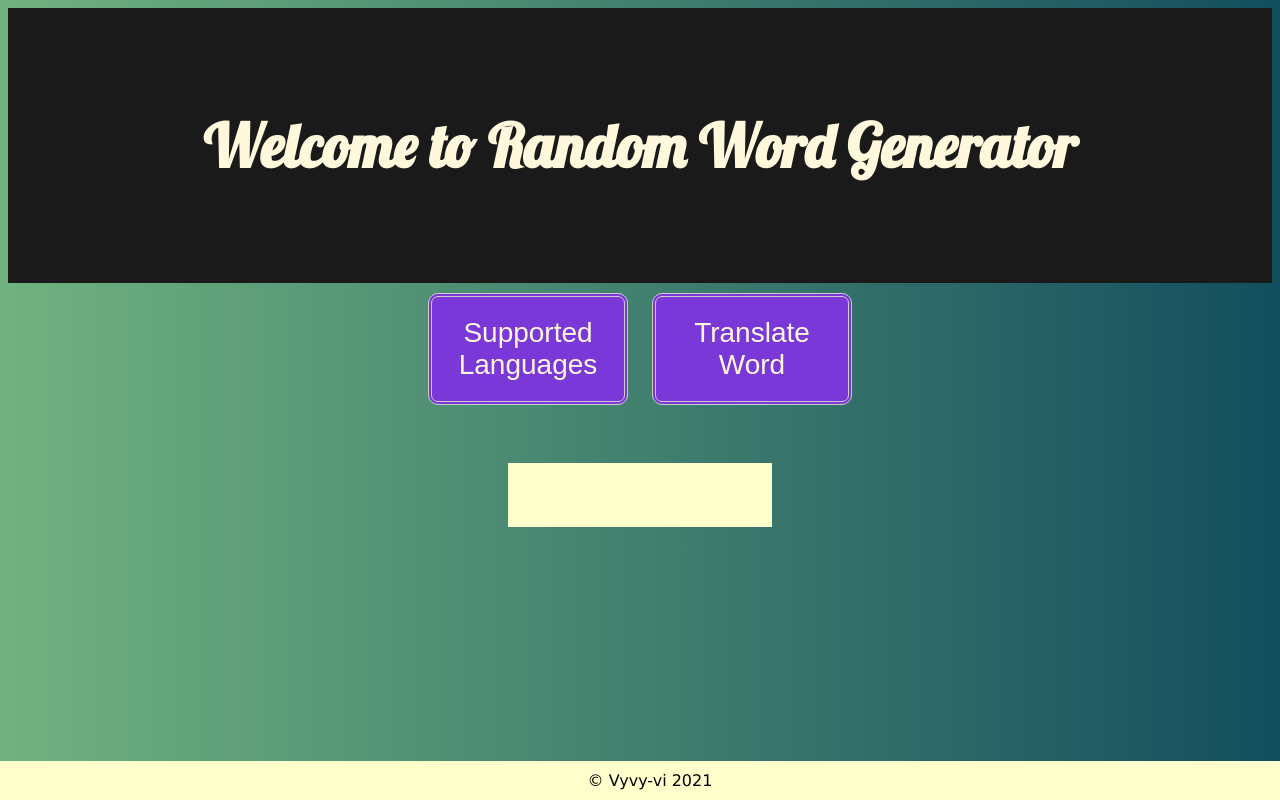
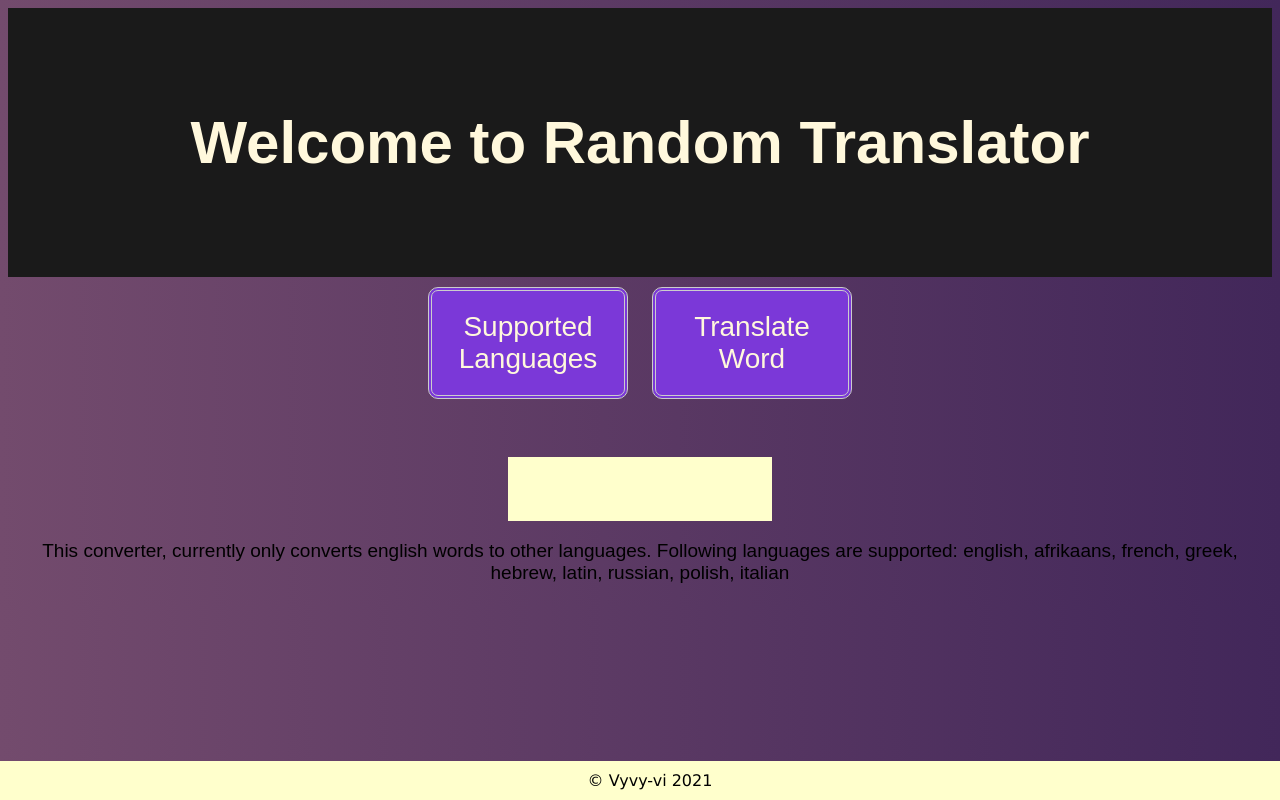
Before and after one commit to Vyvy-vi/MLH_Translate_api, a website: page index.html in a window 1280 px wide. Both pictures are taken after a click on the button "Supported Languages". Drawn offline with Linux system fonts and the light colour scheme; a web font is replaced by a local one.

Commit message:
feat: changed design, added node

```diff
--- a/index.html
+++ b/index.html
@@ -8,7 +8,7 @@
 </head>
 <body>
     <div id="header">
-        <h1>Welcome to Random Word Generator</h1>
+        <h1>Welcome to Random Translator</h1>
     </div>
     <div align="center">
         <button class="list-button">Supported Languages</button>
--- a/script.js
+++ b/script.js
@@ -1,4 +1,4 @@
-const theKey = "key";
+
 const langs = {
     'english': 'en',
     'afrikaans': 'af',
@@ -19,7 +19,7 @@ const translationInfo = document.createElement('p');
 body.appendChild(translationInfo);
 
 const randomDefinition = () => {
-    fetch(`https://api.mymemory.translated.net/get?q=${translationInfo.textContent.split(' ')[0]}&langpair=en|${langs[translationInfo.textContent.split(' ')[2]]}`)
+    fetch(`https://api.mymemory.translated.net/get?q=${translationInfo.textContent.split(' ')[1]}&langpair=en|${langs[translationInfo.textContent.split(' ')[3]]}`)
     .then(response => {
         return response.json();
     })
@@ -38,7 +38,7 @@ const searchWord = () => {
     try {
         var wordToTranslate = window.prompt("Enter the word that you want to translate: ");
         var toLang = window.prompt("Enter the language you want to translate the text to: ").toLowerCase();
-        translationInfo.textContent = `${wordToTranslate} to ${toLang} :`;
+        translationInfo.textContent = `Converted ${wordToTranslate} to ${toLang}`;
         console.log(wordToTranslate);
         console.log(toLang);
         randomDefinition();
@@ -48,6 +48,23 @@ const searchWord = () => {
 
 }
 
+const listLangs = () => {
+    try {
+        console.log(langs);
+        var listLang = Object.keys(langs).join(', ');
+        console.log(listLang);
+        translationInfo.textContent = `This converter, currently only converts english words to other languages.
+Following languages are supported: ${listLang}\n`;
+    } catch (err){
+        console.error(err);
+    }
+
+}
+
 searchButton.addEventListener('click', function(){
     searchWord();
 })
+
+listButton.addEventListener('click', function(){
+    listLangs();
+})
--- a/styles.css
+++ b/styles.css
@@ -1,9 +1,9 @@
-@import url("https://fonts.googleapis.com/css?family=Lobster");
+@import url('https://fonts.googleapis.com/css2?family=Coda+Caption:wght@800&display=swap');
 
 body {
-    background: #134E5E;  /* fallback for old browsers */
-    background: -webkit-linear-gradient(to right, #71B280, #134E5E);  /* Chrome 10-25, Safari 5.1-6 */
-    background: linear-gradient(to right, #71B280, #134E5E); /* W3C, IE 10+/ Edge, Firefox 16+, Chrome 26+, Opera 12+, Safari 7+ */
+    background: #42275a;  /* fallback for old browsers */
+    background: -webkit-linear-gradient(to right, #734b6d, #42275a);  /* Chrome 10-25, Safari 5.1-6 */
+    background: linear-gradient(to right, #734b6d, #42275a); /* W3C, IE 10+/ Edge, Firefox 16+, Chrome 26+, Opera 12+, Safari 7+ */
 }
 
 button {
@@ -35,7 +35,7 @@ button:hover {
     background: #1a1a1a;
     color: cornsilk;
     font-size: 30px;
-    font-family: Lobster, sans-serif;
+    font-family: 'Coda Caption', sans-serif;
 }
 
 #footer {
```
Also changed, not shown: package.json (added, +22 -0 lines), 2 other files.
